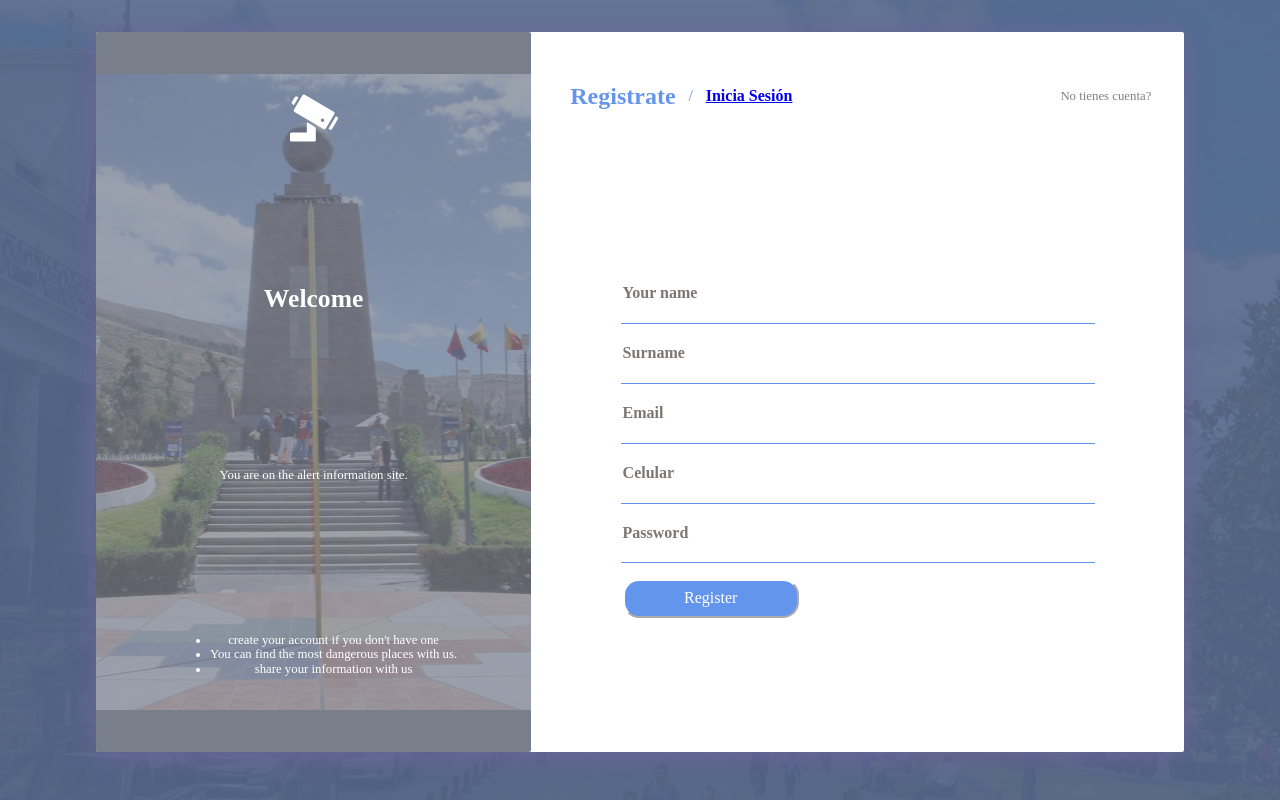
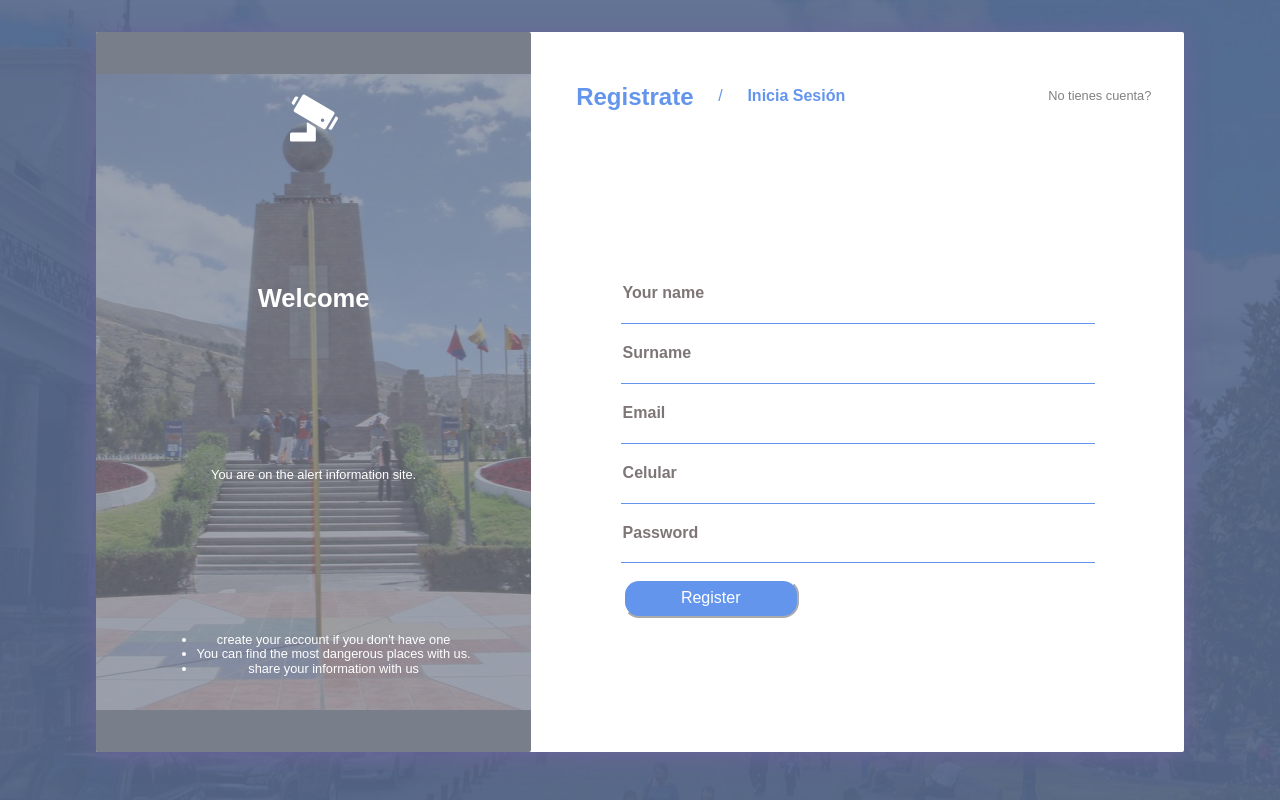
Before and after one commit to estefano97/Peligro-Guayaquil, a React (Create React App) app: page /register in a window 1280 px wide. Built offline with nearby package versions, Linux system fonts and the light colour scheme.

Commit message:
i modfied styles in login and register page

```diff
--- a/src/App.css
+++ b/src/App.css
@@ -1,3 +1,7 @@
 html{
   font-family: 'Raleway', sans-serif;
 }
+
+a{
+  text-decoration: none;
+}
--- a/src/App.js
+++ b/src/App.js
@@ -1,4 +1,5 @@
 import React from 'react'
+import "./App.css"
 import { BrowserRouter,Route,Routes} from 'react-router-dom';
 import Login from "./components/Pages/Login/Login"
 import Register from './components/Pages/Register/Register';
--- a/src/components/Pages/Login/styles/LoginForm.module.css
+++ b/src/components/Pages/Login/styles/LoginForm.module.css
@@ -34,8 +34,17 @@
     display: flex;
     align-items: center;
     justify-content: space-around;
-    width: 40%;
+    width: 50%;
 }
+
+.TextPrincipal a{
+    color: cornflowerblue;
+    transition: .25s;
+  }
+
+  .TextPrincipal a:hover{
+    color: navy;
+  }
 
 .buttonSubmit{
     background-color:cornflowerblue;
--- a/src/components/Pages/Register/styles/RegisterForm.module.css
+++ b/src/components/Pages/Register/styles/RegisterForm.module.css
@@ -34,7 +34,16 @@
     display: flex;
     align-items: center;
     justify-content: space-around;
-    width: 40%;
+    width: 50%;
+}
+
+.TextPrincipal a{
+  color: cornflowerblue;
+  transition: .25s;
+}
+
+.TextPrincipal a:hover{
+  color: navy;
 }
 
   .inputForm{
```
